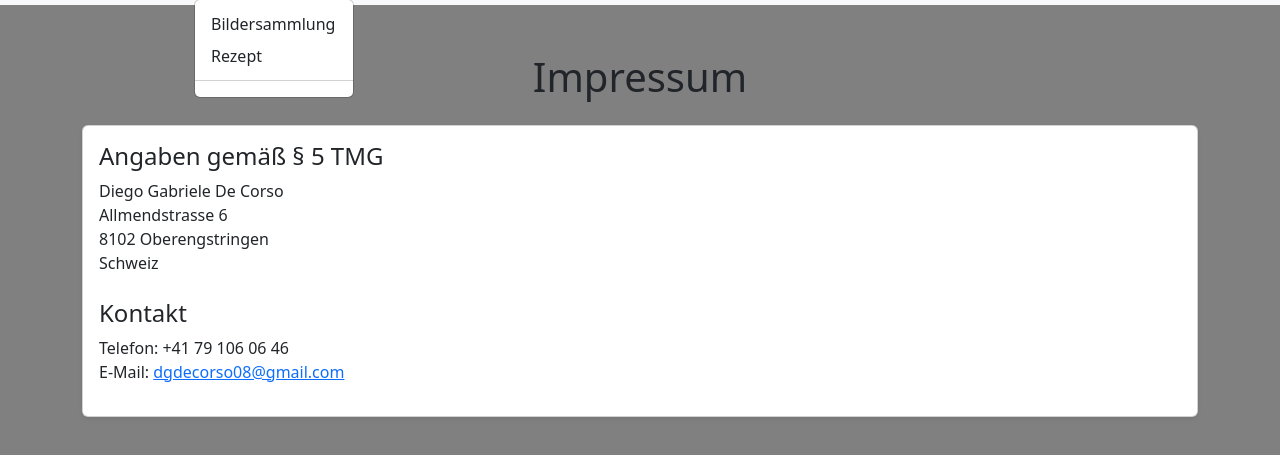
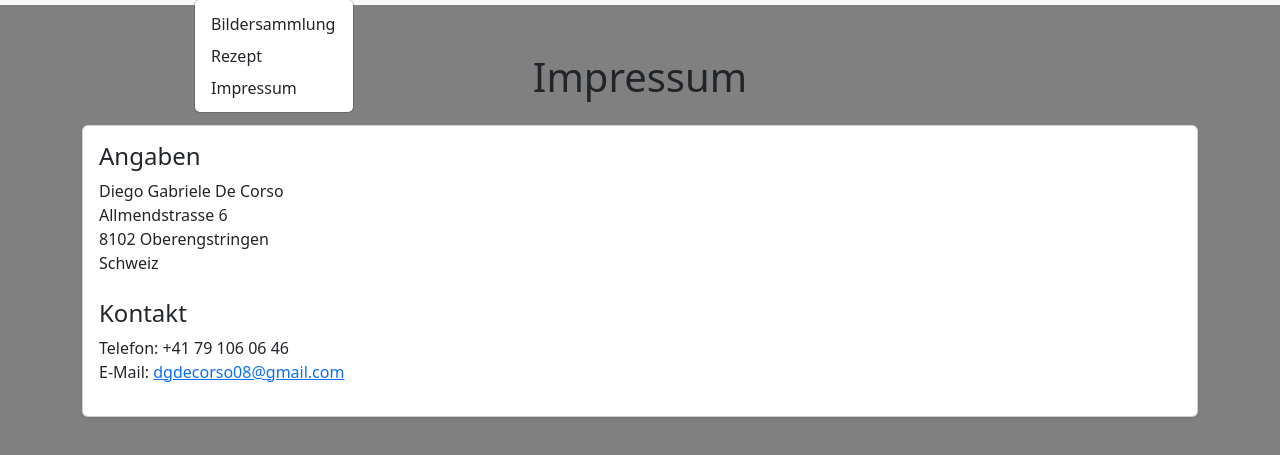
Before and after one commit to dgdecorso/kekse-webseite, a plain HTML site: page impressum.html in a window 1280 px wide. Both pictures are taken after a click on the button "Menu". Shown: the part 51-506 px from the top of the page. Drawn offline with nearby package versions, Linux system fonts and the light colour scheme.

Commit message:
Update impressum.html

```diff
--- a/impressum.html
+++ b/impressum.html
@@ -61,9 +61,11 @@
                   >
                 </li>
                 <li><a class="dropdown-item" href="rezept.html">Rezept</a></li>
-                <li><hr class="dropdown-divider" /></li>
+                <li><a class="dropdown-item" href="impressum.html">Impressum</a></li>
               </ul>
             </li>
+
+
           </ul>
           <form class="d-flex" role="search">
             <input
@@ -84,7 +86,7 @@
       <h1 class="text-center mb-4">Impressum</h1>
       <div class="card shadow-sm">
         <div class="card-body">
-          <h2 class="h4">Angaben gemäß § 5 TMG</h2>
+          <h2 class="h4">Angaben</h2>
           <p>
             Diego Gabriele De Corso<br />
             Allmendstrasse 6<br />
```
